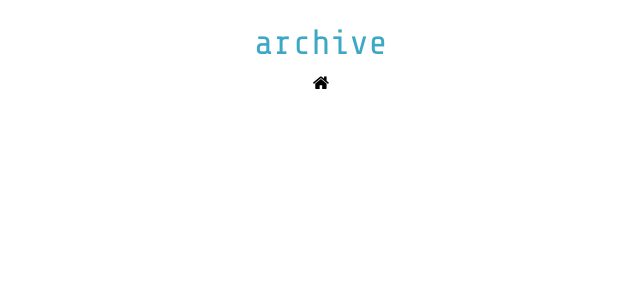
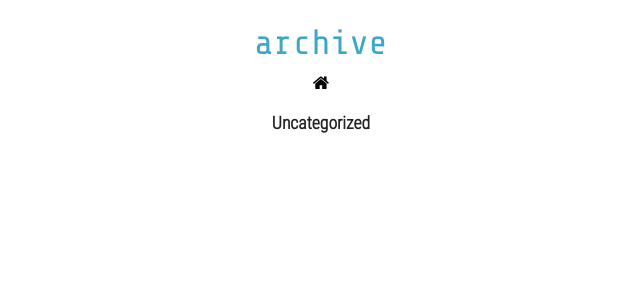
Before and after one commit to BastiTee/localhost, a Jekyll site: the page built from archive.md, in a window 1280 px wide. Shown: the top 300 px of the page, without its empty margins (319-959 px from the left). Built offline with Jekyll 4.4.1, drawn with Linux system fonts in a browser that asks for light colours.

Commit message:
Add uncategorized

```diff
--- a/_layouts/archive.html
+++ b/_layouts/archive.html
@@ -22,6 +22,14 @@
     {% endfor %}
     </table>
 {% endfor %}
+    <h3 class="category-head">Uncategorized</h3>
+    <table>
+    {% for post in site.posts %}
+    {% if post.categories == null or post.categories == empty %}
+    {% include postrow.html %}
+    {% endif %}
+    {% endfor %}
+    </table>
 </div>
 
 </div>
```
